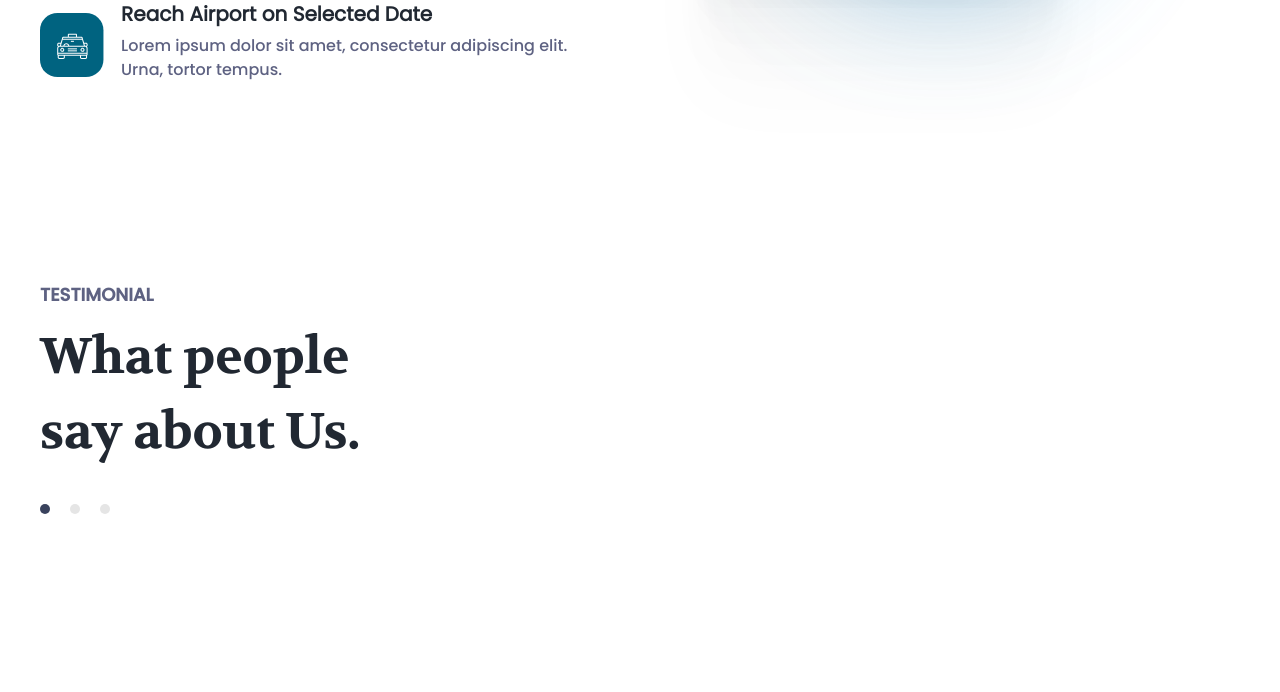
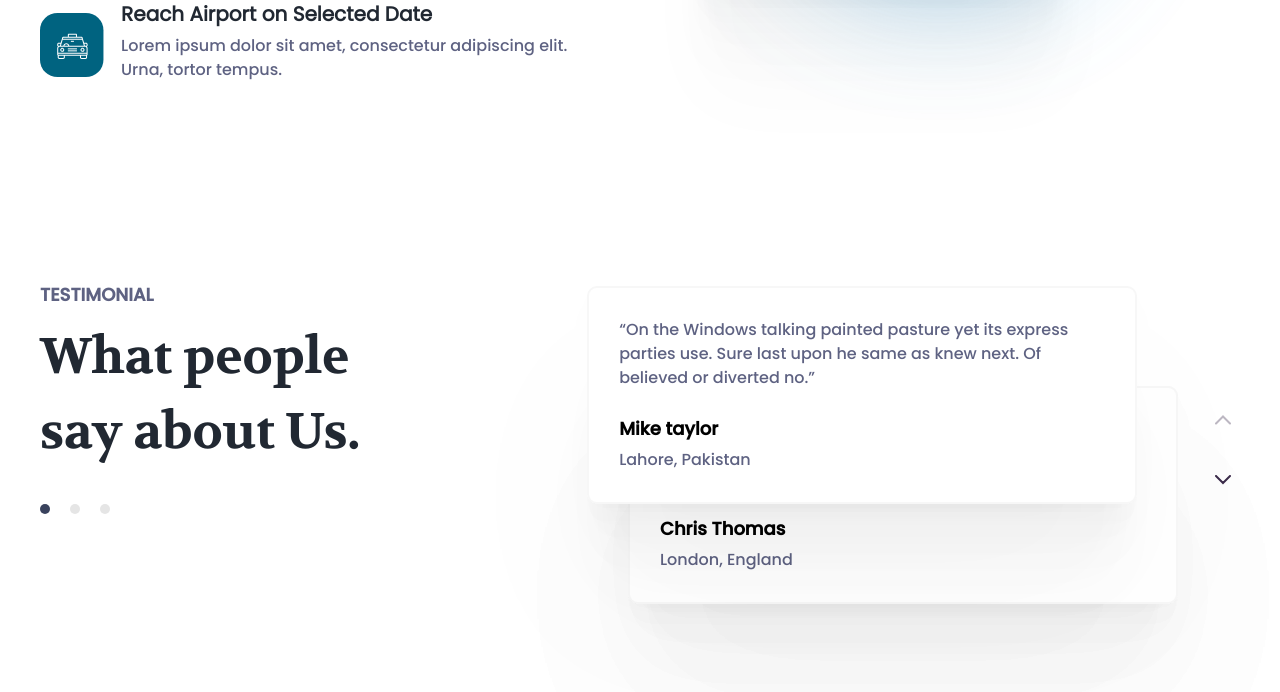
Before and after one commit to fahimfaisaal/jaddo, a website built with Vite: page src/index.html in a window 1280 px wide. Shown: the part 2933-3625 px from the top of the page. Built offline with nearby package versions, Linux system fonts and the light colour scheme.

Commit message:
feat: add testimonial right portion

```diff
--- a/src/index.html
+++ b/src/index.html
@@ -724,7 +724,74 @@
             <div class="dot"></div>
           </div>
         </div>
-        <div class="testimonial__right"></div>
+        <div class="testimonial__right">
+          <div class="testimonial__right--card">
+            <div class="testimonial__right--card-1 card top-card">
+              <div class="card__content">
+                <p>
+                  “On the Windows talking painted pasture yet its express
+                  parties use. Sure last upon he same as knew next. Of believed
+                  or diverted no.”
+                </p>
+
+                <h6 class="card__content--name">Mike taylor</h6>
+                <p class="card__content--location">Lahore, Pakistan</p>
+              </div>
+            </div>
+            <div class="testimonial__right--card-2 card next-card">
+              <div class="card__content">
+                <p>
+                  “On the Windows talking painted pasture yet its express
+                  parties use. Sure last upon he same as knew next. Of believed
+                  or diverted no.”
+                </p>
+
+                <h6 class="card__content--name">Chris Thomas</h6>
+                <p class="card__content--location">London, England</p>
+              </div>
+            </div>
+            <div class="testimonial__right--card-3 card">
+              <div class="card__content">
+                <p>
+                  “On the Windows talking painted pasture yet its express
+                  parties use. Sure last upon he same as knew next. Of believed
+                  or diverted no.”
+                </p>
+
+                <h6 class="card__content--name">Abdullah turky</h6>
+                <p class="card__content--location">Barisal, Bangladesh</p>
+              </div>
+            </div>
+          </div>
+          <div class="card-controller">
+            <svg
+              width="20"
+              height="10"
+              viewBox="0 0 20 10"
+              fill="none"
+              xmlns="http://www.w3.org/2000/svg"
+            >
+              <path
+                d="M0.292893 7.79289C-0.0976311 8.18342 -0.0976311 8.81658 0.292893 9.20711C0.683417 9.59763 1.31658 9.59763 1.70711 9.20711L0.292893 7.79289ZM8 1.5L8.70711 0.792893L8 0.0857865L7.29289 0.792893L8 1.5ZM14.2929 9.20711C14.6834 9.59763 15.3166 9.59763 15.7071 9.20711C16.0976 8.81658 16.0976 8.18342 15.7071 7.79289L14.2929 9.20711ZM1.70711 9.20711L8.70711 2.20711L7.29289 0.792893L0.292893 7.79289L1.70711 9.20711ZM7.29289 2.20711L14.2929 9.20711L15.7071 7.79289L8.70711 0.792893L7.29289 2.20711Z"
+                fill="#BCB7C2"
+              />
+            </svg>
+
+            <svg
+              width="20"
+              height="10"
+              viewBox="0 0 20 10"
+              fill="none"
+              xmlns="http://www.w3.org/2000/svg"
+            >
+              <path
+                d="M0.292893 1.70711C-0.0976311 1.31658 -0.0976311 0.683417 0.292893 0.292893C0.683417 -0.0976315 1.31658 -0.0976315 1.70711 0.292893L0.292893 1.70711ZM8 8L8.70711 8.70711L8 9.41421L7.29289 8.70711L8 8ZM14.2929 0.292893C14.6834 -0.0976315 15.3166 -0.0976315 15.7071 0.292893C16.0976 0.683417 16.0976 1.31658 15.7071 1.70711L14.2929 0.292893ZM1.70711 0.292893L8.70711 7.29289L7.29289 8.70711L0.292893 1.70711L1.70711 0.292893ZM7.29289 7.29289L14.2929 0.292893L15.7071 1.70711L8.70711 8.70711L7.29289 7.29289Z"
+                fill="#BCB7C2"
+                class="active-arrow"
+              />
+            </svg>
+          </div>
+        </div>
       </section>
     </main>
     <script type="module" src="index.js"></script>
```
